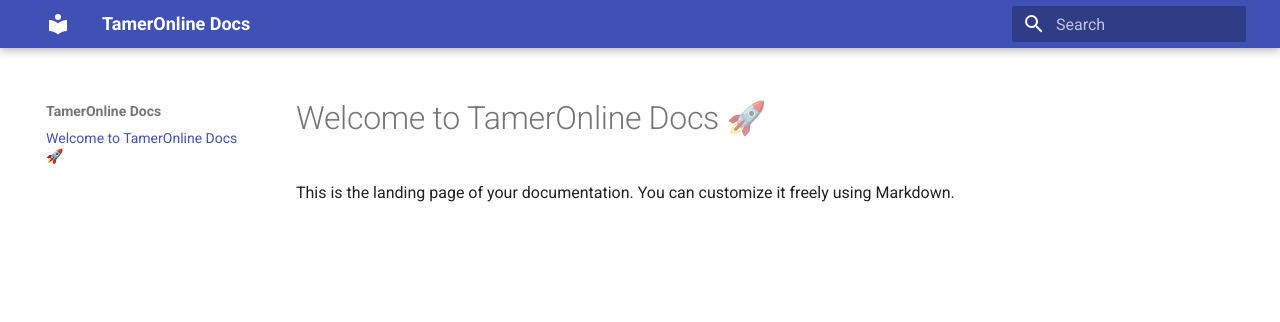
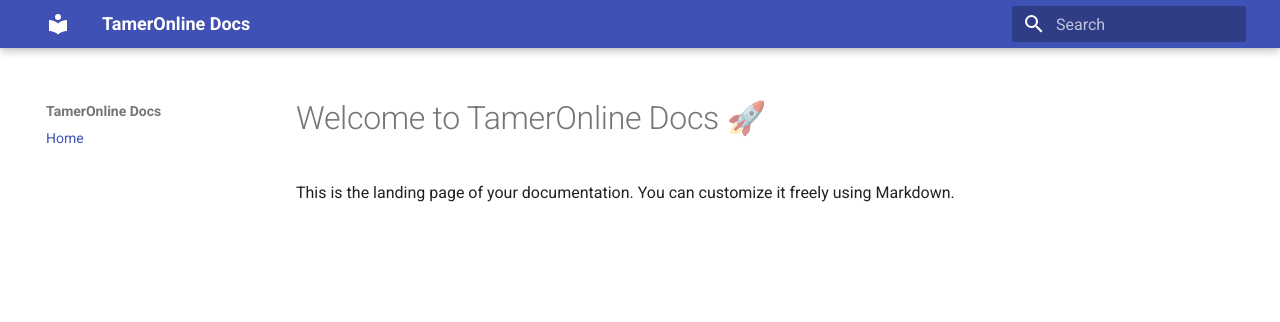
Before and after one commit to TamerOnLine/gh-pages, an MkDocs documentation site: the page built from docs/index.md, in a window 1280 px wide. Shown: the top 322 px of the page. Built offline with MkDocs 1.6.1 and Material for MkDocs 9.7.7, drawn with Linux system fonts in a browser that asks for light colours; part of the change alters nothing that is shown.

Commit message:
Update mkdocs.yml

```diff
--- a/mkdocs.yml
+++ b/mkdocs.yml
@@ -1,3 +1,14 @@
 site_name: TamerOnline Docs
+site_url: https://tameronline.github.io/gh-pages/
+
 theme:
   name: material
+
+nav:
+  - Home: index.md
+
+plugins:
+  - search
+  - awesome-pages
+  - git-revision-date
+  - macros
```
